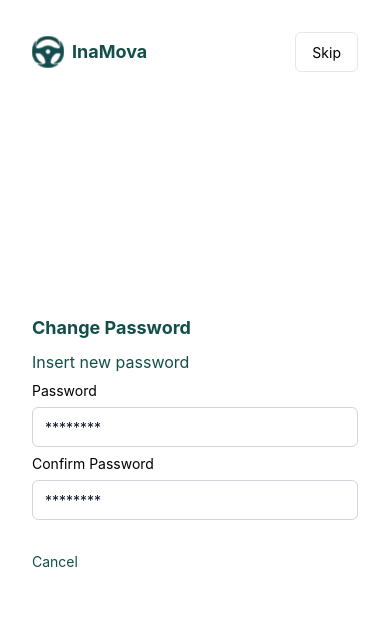
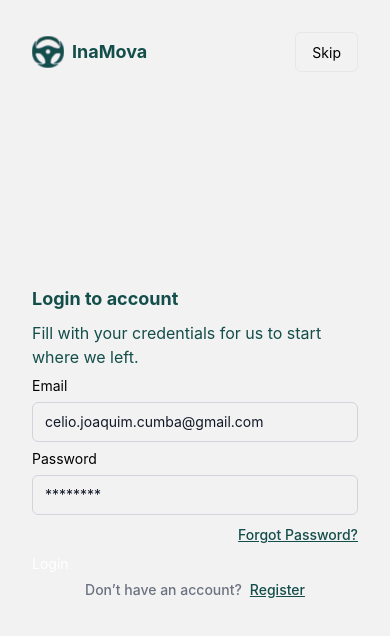
Before and after one commit to CelioJoaquimCumba/InaMova, a React Native app: screen / in a window 390 px wide. Shown: the top 636 px of the page. Built offline with nearby package versions, Linux system fonts and the light colour scheme.

Commit message:
feat: add navigator

```diff
--- a/App.tsx
+++ b/App.tsx
@@ -1,9 +1,10 @@
-import { SafeAreaView,View } from 'react-native';
+import 'react-native-gesture-handler';
+import { SafeAreaView,Text,View } from 'react-native';
 import { NativeWindStyleSheet } from "nativewind";
 import { useColorScheme } from 'nativewind'
 import React from 'react';
 import { NavigationContainer } from '@react-navigation/native';
-import { Recover, ChangePassword } from './src/pages';
+import { MainStack } from './src/router/stack';
 
 
 NativeWindStyleSheet.setOutput({
@@ -17,11 +18,11 @@ export default function App() {
   }
   return (
     <NavigationContainer>
-      <SafeAreaView>
-        <View className=" w-screen h-screen min-h-full flex pt-4">
-          <ChangePassword/>
-        </View>
-      </SafeAreaView>
+      {/* <SafeAreaView>
+        <View className=" w-screen h-screen min-h-full flex pt-4"> */}
+          <MainStack/>
+        {/* </View>
+      </SafeAreaView> */}
     </NavigationContainer>
   );
 }
--- a/package.json
+++ b/package.json
@@ -10,9 +10,11 @@
   },
   "dependencies": {
     "@expo/webpack-config": "^19.0.0",
+    "@react-native-masked-view/masked-view": "0.2.9",
     "@react-native-picker/picker": "2.4.10",
     "@react-navigation/bottom-tabs": "^6.5.11",
     "@react-navigation/native": "^6.1.9",
+    "@react-navigation/stack": "^6.3.20",
     "class-variance-authority": "^0.7.0",
     "expo": "~49.0.15",
     "expo-status-bar": "~1.6.0",
@@ -23,6 +25,7 @@
     "react": "18.2.0",
     "react-dom": "18.2.0",
     "react-native": "0.72.6",
+    "react-native-gesture-handler": "~2.12.0",
     "react-native-safe-area-context": "4.6.3",
     "react-native-screens": "~3.22.0",
     "react-native-select-dropdown": "^3.4.0",
--- a/src/pages/index.tsx
+++ b/src/pages/index.tsx
@@ -7,5 +7,6 @@ import { Loading } from "./Loading";
 import { Quiz } from "./quiz";
 import { Recover } from "./recover";
 import { ChangePassword } from "./change-password";
+import { Result } from "./result"
 
-export { Main, Login, Register, SplashScreen, Intro, Loading, Quiz, Recover, ChangePassword }
+export { Main, Login, Register, SplashScreen, Intro, Loading, Quiz, Recover, ChangePassword, Result }
--- a/src/pages/result/index.tsx
+++ b/src/pages/result/index.tsx
@@ -3,12 +3,9 @@ import { View, Image, Text } from "react-native";
 import { icons, images } from "../../../constants";
 import { Button, Input } from "../../components/atoms";
 
-interface ResultProps {
-	result: number;
-}
 
-export const Result = (result: ResultProps) => {
-	const passed = result.result > 50;
+export const Result = () => {
+	const passed = false;
 	const textColor = passed ? "text-teal-600" : "text-red-500";
 	return (
 		<View className="flex p-8 w-full h-full justify-center items-center">
@@ -37,7 +34,7 @@ export const Result = (result: ResultProps) => {
 					<Text
 						className={`font-bold text-2xl ${textColor} text-center`}
 					>
-						15/25({result.result}%)
+						15/25(55%)
 					</Text>
 					<Image source={passed ? images.Passed : images.Failed} />
 					<View className="flex flex-row justify-between wfu">
--- /dev/null
+++ b/src/router/stack.tsx
@@ -0,0 +1,18 @@
+import { createStackNavigator } from "@react-navigation/stack";
+import React from "react"
+import { Login, Main, Quiz, Recover, Register, SplashScreen, Result } from "../pages";
+const Stack = createStackNavigator()
+
+export const MainStack = () => {
+    return (
+        <Stack.Navigator screenOptions={{headerShown: false}}>
+            <Stack.Screen name="login" component={Login} />
+            <Stack.Screen name="register" component={Register}/>
+            <Stack.Screen name="quiz" component={Quiz}/>
+            <Stack.Screen name="recover" component={Recover}/>
+            <Stack.Screen name="result" component={Result}/>
+            <Stack.Screen name="splash-screen" component={SplashScreen} />
+            <Stack.Screen name="Main" component={Main} />
+        </Stack.Navigator>
+    )
+}
```
Also changed, not shown: 1 other file (tests, documents, lock files or other folders).
